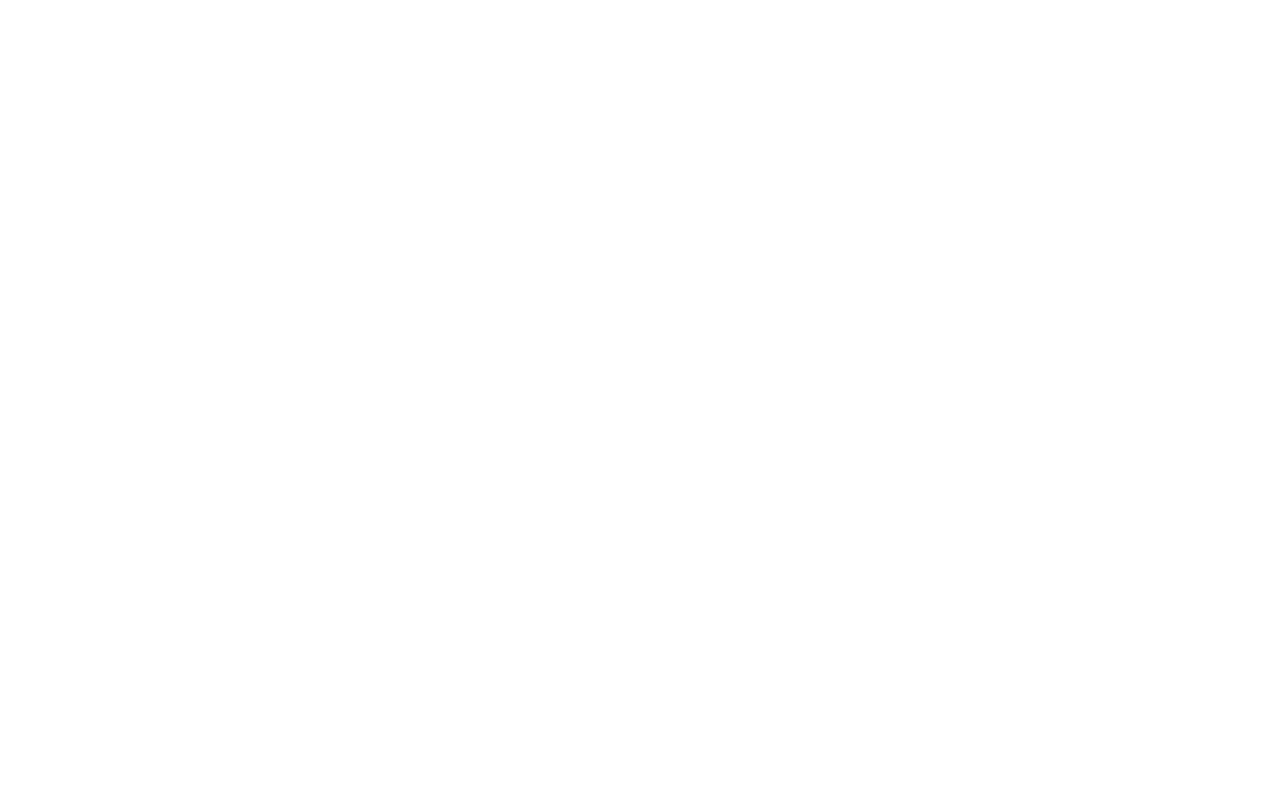
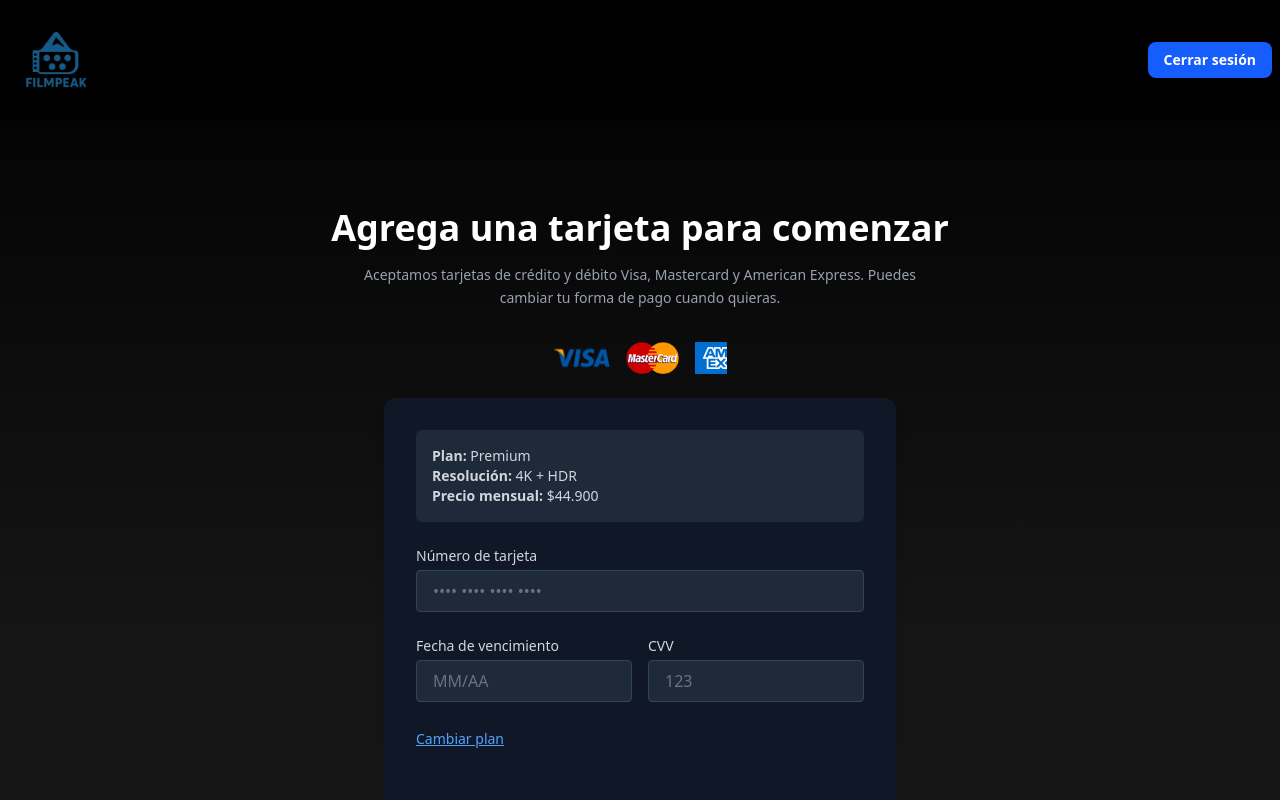
Before and after one commit to ElCabris/FilmPeak, a React (Vite) app in the folder front/: page /CreditOption in a window 1280 px wide. Before the commit this address had no page. Shown: the top 800 px of the page. Built offline with nearby package versions, Linux system fonts and the light colour scheme.

Commit message:
feat(front): update CreditOption style

```diff
--- a/front/src/App.tsx
+++ b/front/src/App.tsx
@@ -23,8 +23,8 @@
       <Route path="/SelectPlan" element={<SelectPlan />} />
       <Route path="/SelectPlanForm" element={<PlanOptionsPage />} />
       <Route path="/PaymentPicker" element={<PaymentPicker />} />
-      <Route path="/payment/gift" element={<GiftOption />} />
-      <Route path="/payment/card" element={<CreditOption />} />
+      <Route path="/GiftOption" element={<GiftOption />} />
+      <Route path="/CreditOption" element={<CreditOption />} />
     </Routes>
   );
 }
--- a/front/src/pages/signup/PaymentOption/CreditOption.tsx
+++ b/front/src/pages/signup/PaymentOption/CreditOption.tsx
@@ -17,7 +17,7 @@
   const [plan, setPlan] = useState<PlanInfo | null>(null);
 
   useEffect(() => {
-    // Simulando información de planes desde localStorage
+    // Simulación de información de planes desde localStorage
     const selected = localStorage.getItem('selectedPlan') || 'Premium';
     const allPlans: Record<string, PlanInfo> = {
       'Básico': { name: 'Básico', resolution: '720p (HD)', price: '$18.900' },
@@ -32,11 +32,11 @@
   };
 
   const handleChangePlan = () => {
-    navigate("/plan-options");
+    navigate("/SelectPlanForm"); // Redirige a la página de selección de plan
   };
 
   return (
-    <div className="min-h-screen bg-gradient-to-b from-black via-zinc-900 to-black text-white flex flex-col">
+    <div className="min-h-screen bg-gradient-to-b from-black/100 via-black/92 to-black/90 text-white flex flex-col">
       <NavbarSignup />
 
       <main className="flex-grow px-6 py-16 mt-36 flex flex-col items-center">
@@ -56,10 +56,10 @@
         </div>
 
         {/* Formulario */}
-        <div className="w-full max-w-lg space-y-6 bg-white text-black p-8 rounded-xl shadow-lg">
+        <div className="w-full max-w-lg space-y-6 bg-gray-900 text-white p-8 rounded-xl shadow-lg">
           {/* Información del plan */}
           {plan && (
-            <div className="bg-gray-100 p-4 rounded-md text-sm text-gray-800">
+            <div className="bg-gray-800 p-4 rounded-md text-sm text-gray-300">
               <p><strong>Plan:</strong> {plan.name}</p>
               <p><strong>Resolución:</strong> {plan.resolution}</p>
               <p><strong>Precio mensual:</strong> {plan.price}</p>
@@ -68,29 +68,29 @@
 
           {/* Campos de tarjeta */}
           <label className="block">
-            <span className="block text-sm font-medium text-gray-700 mb-1">Número de tarjeta</span>
+            <span className="block text-sm font-medium text-gray-300 mb-1">Número de tarjeta</span>
             <input
               type="text"
               placeholder="•••• •••• •••• ••••"
-              className="w-full px-4 py-2 border border-gray-300 rounded focus:outline-none focus:ring-2 focus:ring-blue-500"
+              className="w-full px-4 py-2 bg-gray-800 border border-gray-700 rounded text-white placeholder-gray-500 focus:outline-none focus:ring-2 focus:ring-blue-500"
             />
           </label>
 
           <div className="flex justify-between gap-4">
             <label className="flex-1">
-              <span className="block text-sm font-medium text-gray-700 mb-1">Fecha de vencimiento</span>
+              <span className="block text-sm font-medium text-gray-300 mb-1">Fecha de vencimiento</span>
               <input
                 type="text"
                 placeholder="MM/AA"
-                className="w-full px-4 py-2 border border-gray-300 rounded focus:outline-none focus:ring-2 focus:ring-blue-500"
+                className="w-full px-4 py-2 bg-gray-800 border border-gray-700 rounded text-white placeholder-gray-500 focus:outline-none focus:ring-2 focus:ring-blue-500"
               />
             </label>
             <label className="flex-1">
-              <span className="block text-sm font-medium text-gray-700 mb-1">CVV</span>
+              <span className="block text-sm font-medium text-gray-300 mb-1">CVV</span>
               <input
                 type="text"
                 placeholder="123"
-                className="w-full px-4 py-2 border border-gray-300 rounded focus:outline-none focus:ring-2 focus:ring-blue-500"
+                className="w-full px-4 py-2 bg-gray-800 border border-gray-700 rounded text-white placeholder-gray-500 focus:outline-none focus:ring-2 focus:ring-blue-500"
               />
             </label>
           </div>
@@ -98,7 +98,7 @@
           {/* Cambiar plan */}
           <button
             onClick={handleChangePlan}
-            className="text-blue-500 text-sm underline hover:text-blue-400"
+            className="text-blue-400 text-sm underline hover:text-blue-300 cursor-pointer"
           >
             Cambiar plan
           </button>
@@ -106,7 +106,7 @@
           {/* Iniciar membresía */}
           <button
             onClick={handleStartMembership}
-            className="w-full mt-4 bg-gradient-to-r from-blue-600 to-purple-600 hover:from-blue-700 hover:to-purple-700 text-white py-3 rounded-lg font-semibold transition transform hover:scale-105"
+            className="w-full mt-10 bg-gradient-to-r from-blue-600 to-purple-600 hover:from-blue-700 hover:to-purple-700 py-4 rounded-xl text-lg font-semibold tracking-wide transition-all transform hover:scale-105 shadow-lg cursor-pointer"
           >
             Iniciar membresía
           </button>
--- a/front/src/pages/signup/PaymentPicker.tsx
+++ b/front/src/pages/signup/PaymentPicker.tsx
@@ -17,9 +17,9 @@
   const handleSelect = (method: string) => {
     localStorage.setItem('paymentMethod', method);
     if (method === 'card') {
-      navigate('/payment/card');
+      navigate('/CreditOption');
     } else if (method === 'gift') {
-      navigate('/payment/gift');
+      navigate('/GiftOption');
     }
   };
 
```
